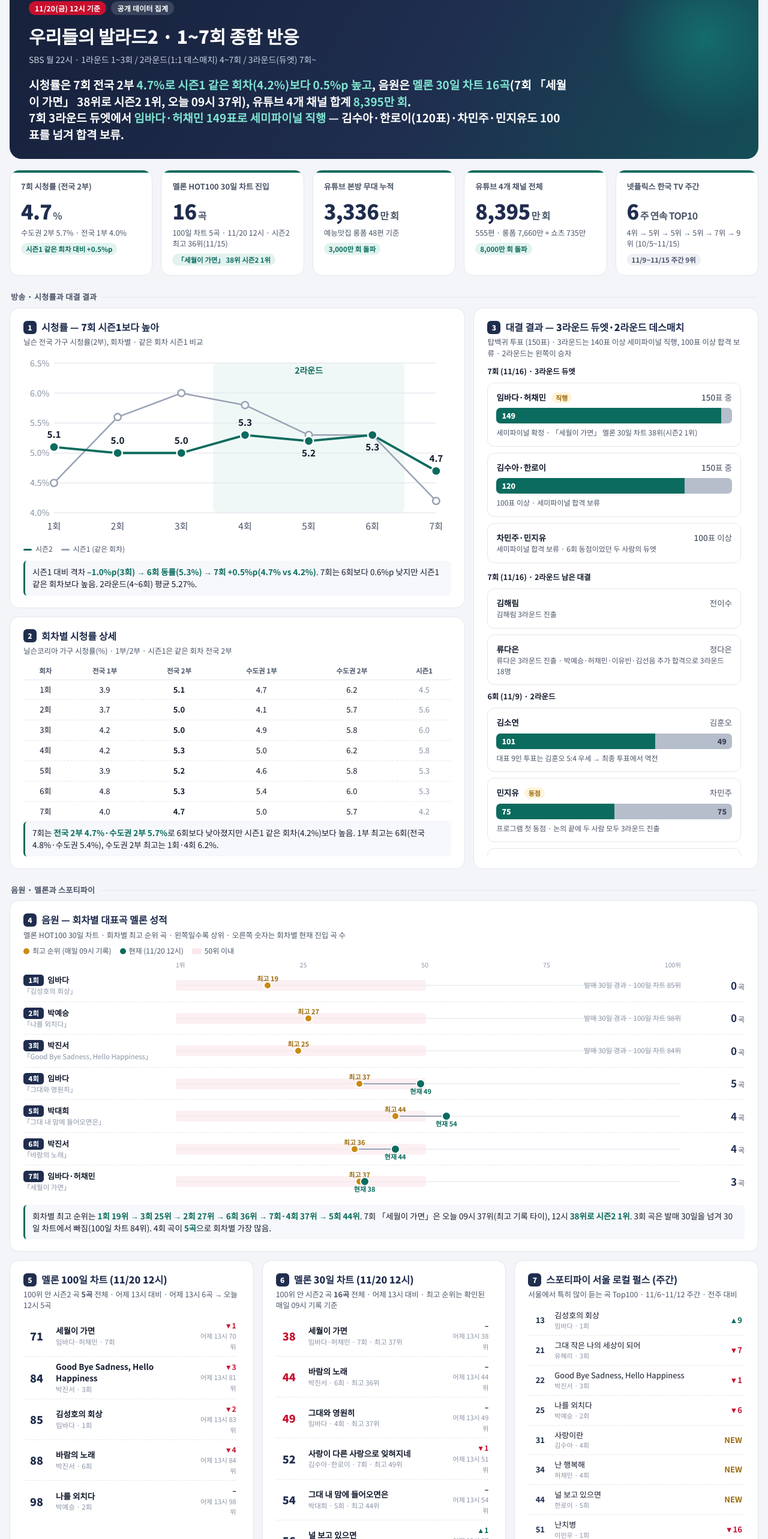
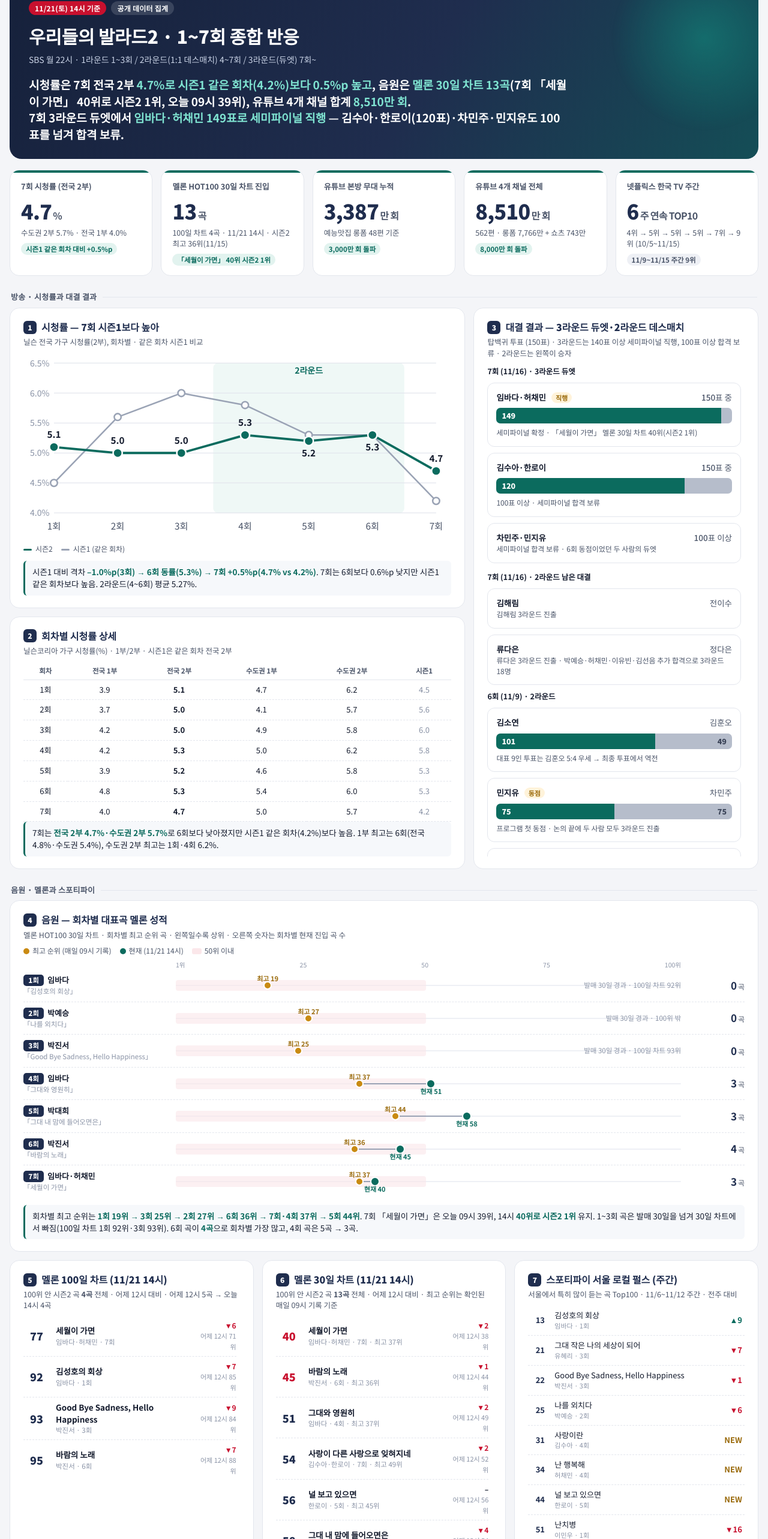
Before and after one commit to seoulshit/ballad2, a plain HTML site: page public/index.html in a window 1280 px wide. Shown: the part 54-2620 px from the top of the page at 60% size. Drawn offline with Linux system fonts and the light colour scheme.

Commit message:
11/21 14시 기준 업데이트: 멜론 30일 차트 13곡(세월이 가면 40위·4·5회 곡 4곡 100위 밖)·100일 차트 4곡, TOP100 진입 없음, 유튜브 8,510만
Co-Authored-By: Claude Opus 5.5 <noreply@anthropic.com>
Claude-Session: https://claude.ai/code/session_01V5qb9Vc9yXhBoFNxLnfHAh

```diff
--- a/public/index.html
+++ b/public/index.html
@@ -159,10 +159,10 @@ svg{display:block;width:100%;height:auto;overflow:visible}
 <div class="wrap">
 
 <section class="hero rv">
-  <span class="tag">11/20(금) 12시 기준</span><span class="tag ghost">공개 데이터 집계</span>
+  <span class="tag">11/21(토) 14시 기준</span><span class="tag ghost">공개 데이터 집계</span>
   <h1>우리들의 발라드2 · 1~7회 종합 반응</h1>
   <p>SBS 월 22시 · 1라운드 1~3회 / 2라운드(1:1 데스매치) 4~7회 / 3라운드(듀엣) 7회~</p>
-  <div class="headline">시청률은 7회 전국 2부 <b>4.7%로 시즌1 같은 회차(4.2%)보다 0.5%p 높고</b>, 음원은 <b>멜론 30일 차트 16곡</b>(7회 「세월이 가면」 38위로 시즌2 1위, 오늘 09시 37위), 유튜브 4개 채널 합계 <b>8,395만 회</b>.<br>
+  <div class="headline">시청률은 7회 전국 2부 <b>4.7%로 시즌1 같은 회차(4.2%)보다 0.5%p 높고</b>, 음원은 <b>멜론 30일 차트 13곡</b>(7회 「세월이 가면」 40위로 시즌2 1위, 오늘 09시 39위), 유튜브 4개 채널 합계 <b>8,510만 회</b>.<br>
   7회 3라운드 듀엣에서 <b>임바다·허채민 149표로 세미파이널 직행</b> — 김수아·한로이(120표)·차민주·민지유도 100표를 넘겨 합격 보류.</div>
 </section>
 
@@ -171,14 +171,14 @@ svg{display:block;width:100%;height:auto;overflow:visible}
     <div class="num"><span data-count="4.7" data-dec="1">0</span><small>%</small></div>
     <div class="sub">수도권 2부 5.7% · 전국 1부 4.0%</div><span class="chip up">시즌1 같은 회차 대비 +0.5%p</span></div>
   <div class="kpi rv"><div class="bar"></div><div class="lab">멜론 HOT100 30일 차트 진입</div>
-    <div class="num"><span data-count="16">0</span><small>곡</small></div>
-    <div class="sub">100일 차트 5곡 · 11/20 12시 · 시즌2 최고 36위(11/15)</div><span class="chip up">「세월이 가면」 38위 시즌2 1위</span></div>
+    <div class="num"><span data-count="13">0</span><small>곡</small></div>
+    <div class="sub">100일 차트 4곡 · 11/21 14시 · 시즌2 최고 36위(11/15)</div><span class="chip up">「세월이 가면」 40위 시즌2 1위</span></div>
   <div class="kpi rv"><div class="bar"></div><div class="lab">유튜브 본방 무대 누적</div>
-    <div class="num"><span data-count="3336" data-sep="1">0</span><small>만 회</small></div>
+    <div class="num"><span data-count="3387" data-sep="1">0</span><small>만 회</small></div>
     <div class="sub">예능맛집 롱폼 48편 기준</div><span class="chip up">3,000만 회 돌파</span></div>
   <div class="kpi rv"><div class="bar"></div><div class="lab">유튜브 4개 채널 전체</div>
-    <div class="num"><span data-count="8395" data-sep="1">0</span><small>만 회</small></div>
-    <div class="sub">555편 · 롱폼 7,660만 + 쇼츠 735만</div><span class="chip up">8,000만 회 돌파</span></div>
+    <div class="num"><span data-count="8510" data-sep="1">0</span><small>만 회</small></div>
+    <div class="sub">562편 · 롱폼 7,766만 + 쇼츠 743만</div><span class="chip up">8,000만 회 돌파</span></div>
   <div class="kpi rv"><div class="bar"></div><div class="lab">넷플릭스 한국 TV 주간</div>
     <div class="num"><span data-count="6">0</span><small>주 연속 TOP10</small></div>
     <div class="sub">4위 → 5위 → 5위 → 5위 → 7위 → 9위 (10/5~11/15)</div><span class="chip neu">11/9~11/15 주간 9위</span></div>
@@ -208,7 +208,7 @@ svg{display:block;width:100%;height:auto;overflow:visible}
     <div class="cap" style="margin-top:10px;font-weight:700;color:var(--ink)">7회 (11/16) · 3라운드 듀엣</div>
     <div class="match"><div class="row"><span>임바다·허채민 <span class="badge b-gold">직행</span></span><span class="l">150표 중</span></div>
       <div class="vs"><div class="w" data-w="149">149</div><div class="lo" data-w="1"></div></div>
-      <div class="note">세미파이널 확정 · 「세월이 가면」 멜론 30일 차트 38위(시즌2 1위)</div></div>
+      <div class="note">세미파이널 확정 · 「세월이 가면」 멜론 30일 차트 40위(시즌2 1위)</div></div>
     <div class="match"><div class="row"><span>김수아·한로이</span><span class="l">150표 중</span></div>
       <div class="vs"><div class="w" data-w="120">120</div><div class="lo" data-w="30"></div></div>
       <div class="note">100표 이상 · 세미파이널 합격 보류</div></div>
@@ -258,23 +258,23 @@ svg{display:block;width:100%;height:auto;overflow:visible}
   <div class="card rv" id="c-music">
     <h2><span class="n">4</span>음원 — 회차별 대표곡 멜론 성적</h2>
     <div class="cap">멜론 HOT100 30일 차트 · 회차별 최고 순위 곡 · 왼쪽일수록 상위 · 오른쪽 숫자는 회차별 현재 진입 곡 수</div>
-    <div class="eplegend"><span><i class="dot best"></i>최고 순위 (매일 09시 기록)</span><span><i class="dot cur"></i>현재 (11/20 12시)</span><span><i class="zone"></i>50위 이내</span></div>
+    <div class="eplegend"><span><i class="dot best"></i>최고 순위 (매일 09시 기록)</span><span><i class="dot cur"></i>현재 (11/21 14시)</span><span><i class="zone"></i>50위 이내</span></div>
     <div id="eprank"></div>
-    <div class="takeaway">회차별 최고 순위는 <b>1회 19위 → 3회 25위 → 2회 27위 → 6회 36위 → 7회·4회 37위 → 5회 44위</b>. 7회 「세월이 가면」은 오늘 09시 37위(최고 기록 타이), 12시 <b>38위로 시즌2 1위</b>. 3회 곡은 발매 30일을 넘겨 30일 차트에서 빠짐(100일 차트 84위). 4회 곡이 <b>5곡</b>으로 회차별 가장 많음.</div>
+    <div class="takeaway">회차별 최고 순위는 <b>1회 19위 → 3회 25위 → 2회 27위 → 6회 36위 → 7회·4회 37위 → 5회 44위</b>. 7회 「세월이 가면」은 오늘 09시 39위, 14시 <b>40위로 시즌2 1위</b> 유지. 1~3회 곡은 발매 30일을 넘겨 30일 차트에서 빠짐(100일 차트 1회 92위·3회 93위). 6회 곡이 <b>4곡</b>으로 회차별 가장 많고, 4회 곡은 5곡 → 3곡.</div>
   </div>
 </section>
 <section class="swipe" id="swipe" aria-label="멜론 100일 차트·30일 차트·스포티파이 로컬 펄스 (옆으로 넘겨 보기)">
   <div class="card rv" id="c-rank100">
-    <h2><span class="n">5</span>멜론 100일 차트 (11/20 12시)</h2>
-    <div class="cap">100위 안 시즌2 곡 <b id="rkcount100"></b> 전체 · 어제 13시 대비 · 어제 13시 6곡 → 오늘 12시 5곡</div>
+    <h2><span class="n">5</span>멜론 100일 차트 (11/21 14시)</h2>
+    <div class="cap">100위 안 시즌2 곡 <b id="rkcount100"></b> 전체 · 어제 12시 대비 · 어제 12시 5곡 → 오늘 14시 4곡</div>
     <div id="ranklist100" class="rkscroll"></div>
-    <div class="takeaway"><b>5곡</b> 진입. 7회 「세월이 가면」 <b>71위</b>로 시즌2 1위 유지, 박진서 두 곡 84·88위, 1회 「김성호의 회상」 85위, 2회 「나를 외치다」 98위. 어제 처음 들어온 4회 「그대와 영원히」는 100위 밖으로.</div>
+    <div class="takeaway"><b>4곡</b> 진입. 7회 「세월이 가면」 <b>77위</b>로 시즌2 1위 유지, 1회 「김성호의 회상」 92위, 박진서 두 곡 93·95위. 2회 「나를 외치다」는 100위 밖으로. 30일 차트에서 빠진 1·3회 곡이 100일 차트에서 이어지는 흐름.</div>
   </div>
   <div class="card rv" id="c-rank">
-    <h2><span class="n">6</span>멜론 30일 차트 (11/20 12시)</h2>
-    <div class="cap">100위 안 시즌2 곡 <b id="rkcount"></b> 전체 · 어제 13시 대비 · 최고 순위는 확인된 매일 09시 기록 기준</div>
+    <h2><span class="n">6</span>멜론 30일 차트 (11/21 14시)</h2>
+    <div class="cap">100위 안 시즌2 곡 <b id="rkcount"></b> 전체 · 어제 12시 대비 · 최고 순위는 확인된 매일 09시 기록 기준</div>
     <div id="ranklist" class="rkscroll"></div>
-    <div class="takeaway">어제 13시 18곡 → <b>16곡</b>. 3회 곡 2곡(「Good Bye Sadness, Hello Happiness」·「그대 작은 나의 세상이 되어」)이 발매 30일을 넘겨 빠지고 4회 「난 행복해」도 100위 밖. 7회 차민주·민지유 「아름다운 날들」 <b>90위로 새로 진입</b>. 「세월이 가면」 <b>38위</b> 시즌2 1위, 김수아·한로이 듀엣은 오늘 09시 <b>49위로 최고 기록</b>.</div>
+    <div class="takeaway">어제 12시 16곡 → <b>13곡</b>. 4·5회 곡 4곡(「그대 내게 다시」·「만약에 말야」·「떠나지마」·「사랑은」)이 100위 밖으로 빠지고, 4회 허채민 「난 행복해」가 100위로 다시 진입. 「세월이 가면」 <b>40위</b> 시즌2 1위, 7회 「아름다운 날들」은 오늘 09시 <b>89위로 첫 09시 기록</b>.</div>
   </div>
   <div class="card rv" id="c-sp">
     <h2><span class="n">7</span>스포티파이 서울 로컬 펄스 (주간)</h2>
@@ -289,27 +289,27 @@ svg{display:block;width:100%;height:auto;overflow:visible}
 <section class="grid g3" style="margin-top:8px">
   <div class="card rv" id="c-yt">
     <h2><span class="n">8</span>유튜브 — 회차별 본방 무대 누적 조회</h2>
-    <div class="cap">스브스 예능맛집 롱폼 본방 무대 합계 (11/20 12시) · 회차마다 공개 기간이 달라 단순 비교 불가</div>
+    <div class="cap">스브스 예능맛집 롱폼 본방 무대 합계 (11/21 14시) · 회차마다 공개 기간이 달라 단순 비교 불가</div>
     <svg viewBox="0 0 560 250" id="svg-yt" role="img" aria-label="회차별 유튜브 본방 무대 누적 조회"></svg>
-    <div class="takeaway">1회 본방 무대 합계 <b>1,091만 회</b>(김소연 무대가 시즌2 최다). 본방 무대 전체 합계는 <b>3,336만 회</b>(48편). 6회는 공개 11일 만에 <b>295.9만으로 5회(18일, 288.1만)보다 많음</b>, 7회는 공개 4일 109.4만.</div>
+    <div class="takeaway">1회 본방 무대 합계 <b>1,099만 회</b>(김소연 무대가 시즌2 최다). 본방 무대 전체 합계는 <b>3,387만 회</b>(48편). 6회는 공개 12일 만에 <b>304.1만으로 5회(19일, 292.9만)보다 많음</b>, 7회는 공개 5일 122.3만.</div>
   </div>
   <div class="card rv" id="c-ep5">
-    <h2><span class="n">9</span>7회 무대 영상 반응 (공개 4일)</h2>
+    <h2><span class="n">9</span>7회 무대 영상 반응 (공개 5일)</h2>
     <div class="cap">스브스 예능맛집 본방 무대 조회수</div>
     <div id="ep5" style="margin-top:10px"></div>
-    <div class="takeaway"><b>김수아·한로이 듀엣이 49.2만</b>으로 7회 1위, 7회 조회의 45%. 149표로 세미파이널에 직행한 임바다·허채민은 23.4만, 음원은 「세월이 가면」이 멜론 30일 차트 38위로 시즌2 1위. 6회 박진서 무대는 130.6만, 김소연 110.2만.</div>
+    <div class="takeaway"><b>김수아·한로이 듀엣이 54.5만</b>으로 7회 1위, 7회 조회의 45%. 149표로 세미파이널에 직행한 임바다·허채민은 28.5만, 음원은 「세월이 가면」이 멜론 30일 차트 40위로 시즌2 1위. 6회 박진서 무대는 134.8만, 김소연 112.3만.</div>
   </div>
   <div class="card rv" id="c-ch">
     <h2><span class="n">10</span>유튜브 채널별 비중</h2>
-    <div class="cap">4개 채널 합계 8,395만 회 (중복 제거, 11/20 12시)</div>
+    <div class="cap">4개 채널 합계 8,510만 회 (중복 제거, 11/21 14시)</div>
     <svg viewBox="0 0 300 170" id="svg-ch" role="img" aria-label="유튜브 채널별 조회 비중"></svg>
     <div id="chleg"></div>
   </div>
 </section>
 
 <div class="foot">
-기준: 시청률 닐슨코리아 지상파 일간 공개 자료(가구, 7회 11/16 방송분 반영) · 음원 멜론 HOT100 30일 차트·100일 차트(11/20 12시, 추이·최고 순위는 확인된 매일 09시 기록), 스포티파이 서울 로컬 펄스 주간(11/6~11/12) ·
-유튜브 스브스 예능맛집·SBS Entertainment·SBS·슴올 스테이지 4개 채널 공개 조회수 직접 집계(11/20 12시, 9/8 첫 공개 이후 제목·설명에 프로그램명이 들어간 영상, 시즌1 TOP6 팬콘서트 영상 제외) · 넷플릭스 Tudum 공식 주간 TOP10(11/9~11/15) · 대결 결과 방송 및 보도 교차 확인 ·
+기준: 시청률 닐슨코리아 지상파 일간 공개 자료(가구, 7회 11/16 방송분 반영) · 음원 멜론 HOT100 30일 차트·100일 차트(11/21 14시, 추이·최고 순위는 확인된 매일 09시 기록), 스포티파이 서울 로컬 펄스 주간(11/6~11/12) ·
+유튜브 스브스 예능맛집·SBS Entertainment·SBS·슴올 스테이지 4개 채널 공개 조회수 직접 집계(11/21 14시, 9/8 첫 공개 이후 제목·설명에 프로그램명이 들어간 영상, 시즌1 TOP6 팬콘서트 영상 제외) · 넷플릭스 Tudum 공식 주간 TOP10(11/9~11/15) · 대결 결과 방송 및 보도 교차 확인 ·
 원자료로 확인되지 않은 보도 수치는 제외 · 영상·음원은 회차별 공개 기간이 달라 참고 비교
 </div>
 </div>
@@ -346,7 +346,7 @@ function T(txt,attrs,parent){const t=E('text',attrs,parent);t.textContent=txt;re
 /* 2. 유튜브 회차별 */
 (function(){
   const s=document.getElementById('svg-yt'); const W=560,H=250,L=58,R=12,Tp=22,B=40;
-  const d=[[1090.8,'46일'],[710.6,'39일'],[480.5,'32일'],[360.2,'25일'],[288.1,'18일'],[295.9,'11일'],[109.4,'4일']]; const top=['김소연','박예승','박진서','임바다','박예승','박진서','김수아·한로이'];
+  const d=[[1098.9,'47일'],[716.3,'40일'],[485.8,'33일'],[366.7,'26일'],[292.9,'19일'],[304.1,'12일'],[122.3,'5일']]; const top=['김소연','박예승','박진서','임바다','박예승','박진서','김수아·한로이'];
   const max=1200, bw=48, x=i=>L+18+i*((W-L-R-36)/6), y=v=>Tp+(1-v/max)*(H-Tp-B);
   const g=E('g',{class:'grid'},s);[0,300,600,900,1200].forEach(v=>{E('line',{x1:L,x2:W-R,y1:y(v),y2:y(v)},g);T(v+'만',{x:L-6,y:y(v)+4,'text-anchor':'end','font-size':11,fill:'#8A93A6'},s)});
   d.forEach(([v,days],i)=>{const r2=i>=3; const h=y(0)-y(v);
@@ -362,13 +362,13 @@ function T(txt,attrs,parent){const t=E('text',attrs,parent);t.textContent=txt;re
 /* 3. 회차별 대표곡 (멜론 30일 차트) — 매 업데이트 때 cur·n 갱신, 새 회차는 행 추가 */
 (function(){
   /* [회차, 곡명, 참가자, 최고 순위(매일 09시 기록, 없으면 null), 현재 순위(30일 차트 100위 밖이면 null), 회차 곡 현재 진입 수, 현재 순위 없을 때 문구] */
-  const EP=[[1,'김성호의 회상','임바다',19,null,0,'발매 30일 경과 · 100일 차트 85위'],
-    [2,'나를 외치다','박예승',27,null,0,'발매 30일 경과 · 100일 차트 98위'],
-    [3,'Good Bye Sadness, Hello Happiness','박진서',25,null,0,'발매 30일 경과 · 100일 차트 84위'],
-    [4,'그대와 영원히','임바다',37,49,5,''],
-    [5,'그대 내 맘에 들어오면은','박대희',44,54,4,''],
-    [6,'바람의 노래','박진서',36,44,4,''],
-    [7,'세월이 가면','임바다·허채민',37,38,3,'']];
+  const EP=[[1,'김성호의 회상','임바다',19,null,0,'발매 30일 경과 · 100일 차트 92위'],
+    [2,'나를 외치다','박예승',27,null,0,'발매 30일 경과 · 100위 밖'],
+    [3,'Good Bye Sadness, Hello Happiness','박진서',25,null,0,'발매 30일 경과 · 100일 차트 93위'],
+    [4,'그대와 영원히','임바다',37,51,3,''],
+    [5,'그대 내 맘에 들어오면은','박대희',44,58,3,''],
+    [6,'바람의 노래','박진서',36,45,4,''],
+    [7,'세월이 가면','임바다·허채민',37,40,3,'']];
   const pos=r=>((r-1)/99*100).toFixed(2)+'%';
   const el=document.getElementById('eprank');
   const ax=document.createElement('div');ax.className='epaxis';ax.innerHTML='<div></div><div><span>1위</span><span>25</span><span>50</span><span>75</span><span>100위</span></div><div></div>';el.appendChild(ax);
@@ -384,41 +384,40 @@ function T(txt,attrs,parent){const t=E('text',attrs,parent);t.textContent=txt;re
 
 /* 4. 상위 곡 */
 (function(){
-  const rows=[[38,'세월이 가면','임바다·허채민 · 7회 · 최고 37위',38],[44,'바람의 노래','박진서 · 6회 · 최고 36위',44],[49,'그대와 영원히','임바다 · 4회 · 최고 37위',49],
-    [52,'사랑이 다른 사랑으로 잊혀지네','김수아·한로이 · 7회 · 최고 49위',51],[54,'그대 내 맘에 들어오면은','박대희 · 5회 · 최고 44위',54],[56,'널 보고 있으면','한로이 · 5회 · 최고 45위',57],
-    [68,'너무 아픈 사랑은 사랑이 아니었음을','김소연 · 6회 · 최고 63위',64],[69,'사랑이란','김수아 · 4회 · 최고 47위',71],[73,'내게 사랑이 뭐냐고 물어본다면','박예승 · 5회 · 최고 80위',78],
-    [77,'좋니','민지유 · 6회 · 최고 78위',80],[87,'뜨거운 안녕','차민주 · 6회 · 최고 90위',85],[90,'아름다운 날들','차민주·민지유 · 7회 · 12시 첫 진입',0],
-    [93,'그대 내게 다시','이유빈 · 5회 · 09시 기록 없음',98],[96,'만약에 말야','김선음 · 4회 · 09시 기록 없음',87],[98,'떠나지마','유혜리 · 4회 · 09시 기록 없음',97],
-    [99,'사랑은','이민우 · 4회 · 09시 기록 없음',95]];
-  /* p: 직전 파일(11/19 13시) 순위 · 0 = 100위 밖(NEW) · null = 미확인 */
-  const rows100=[[71,'세월이 가면','임바다·허채민 · 7회',70],[84,'Good Bye Sadness, Hello Happiness','박진서 · 3회',81],[85,'김성호의 회상','임바다 · 1회',83],[88,'바람의 노래','박진서 · 6회',84],[98,'나를 외치다','박예승 · 2회',98]];
-  /* rows100 p: 직전 파일(11/19 13시) 100일 차트 순위 */
+  const rows=[[40,'세월이 가면','임바다·허채민 · 7회 · 최고 37위',38],[45,'바람의 노래','박진서 · 6회 · 최고 36위',44],[51,'그대와 영원히','임바다 · 4회 · 최고 37위',49],
+    [54,'사랑이 다른 사랑으로 잊혀지네','김수아·한로이 · 7회 · 최고 49위',52],[56,'널 보고 있으면','한로이 · 5회 · 최고 45위',56],[58,'그대 내 맘에 들어오면은','박대희 · 5회 · 최고 44위',54],
+    [66,'너무 아픈 사랑은 사랑이 아니었음을','김소연 · 6회 · 최고 63위',68],[74,'사랑이란','김수아 · 4회 · 최고 47위',69],[77,'내게 사랑이 뭐냐고 물어본다면','박예승 · 5회 · 최고 80위',73],
+    [88,'좋니','민지유 · 6회 · 최고 78위',77],[93,'뜨거운 안녕','차민주 · 6회 · 최고 90위',87],[96,'아름다운 날들','차민주·민지유 · 7회 · 최고 89위',90],
+    [100,'난 행복해','허채민 · 4회 · 09시 기록 없음',0]];
+  /* p: 직전 파일(11/20 12시) 순위 · 0 = 100위 밖(NEW) · null = 미확인 */
+  const rows100=[[77,'세월이 가면','임바다·허채민 · 7회',71],[92,'김성호의 회상','임바다 · 1회',85],[93,'Good Bye Sadness, Hello Happiness','박진서 · 3회',84],[95,'바람의 노래','박진서 · 6회',88]];
+  /* rows100 p: 직전 파일(11/20 12시) 100일 차트 순위 */
   function render(id,cid,list,lab){const el=document.getElementById(id); document.getElementById(cid).textContent=list.length+'곡';
   list.forEach(([r,t,a,p],i)=>{const d=document.createElement('div');d.className='rank';
     const diff=p==null?'<span style="color:var(--mute)">–</span>':p===0?'<span style="color:var(--gold)">NEW</span>':(p-r>0?`<span style="color:var(--teal)">▲${p-r}</span>`:(p-r<0?`<span style="color:var(--red)">▼${r-p}</span>`:'–'));
     d.innerHTML=`<div class="rk ${r<=50?'hot':''}" data-count="${r}">0</div><div class="t">${t}<small>${a}</small></div><div class="d">${diff}<br><span style="color:var(--mute);font-weight:400;font-size:11px">${p==null?lab+' 미확인':p===0?lab+' 100위 밖':lab+' '+p+'위'}</span></div>`;
     el.appendChild(d)})}
-  render('ranklist','rkcount',rows,'어제 13시');
-  render('ranklist100','rkcount100',rows100,'어제 13시');
+  render('ranklist','rkcount',rows,'어제 12시');
+  render('ranklist100','rkcount100',rows100,'어제 12시');
 })();
 
 /* 6. 5회 영상 */
 (function(){
-  const d=[['김수아·한로이 (보류)',49.2,'var(--gold)'],['임바다·허채민 (직행)',23.4,'var(--teal)'],['차민주·민지유 (보류)',11.6,'var(--gold)'],['김해림 (승)',8.6,'var(--teal)'],['전이수 (패)',8.5,'var(--s1)'],['정다은 (패)',4.1,'var(--s1)'],['류다은 (승)',4.0,'var(--teal)']];
+  const d=[['김수아·한로이 (보류)',54.5,'var(--gold)'],['임바다·허채민 (직행)',28.5,'var(--teal)'],['차민주·민지유 (보류)',12.5,'var(--gold)'],['전이수 (패)',9.1,'var(--s1)'],['김해림 (승)',9.1,'var(--teal)'],['정다은 (패)',4.3,'var(--s1)'],['류다은 (승)',4.2,'var(--teal)']];
   const el=document.getElementById('ep5');
   d.forEach(([n,v,c])=>{const r=document.createElement('div');r.className='hb';r.innerHTML=`<div class="nm">${n}</div><div class="tr"><div class="fl" style="background:${c}" data-w="${v/d[0][1]*100}"></div></div><div class="v">${v.toFixed(1)}만</div>`;el.appendChild(r)});
 })();
 
 /* 7. 채널 도넛 */
 (function(){
-  const s=document.getElementById('svg-ch'); const d=[['스브스 예능맛집',5147,'#0B6B5E'],['SBS Entertainment',2099,'#2C3E6B'],['SBS (@SBSNOW)',679,'#C98A12'],['슴올 스테이지',470,'#C8102E']];
+  const s=document.getElementById('svg-ch'); const d=[['스브스 예능맛집',5210,'#0B6B5E'],['SBS Entertainment',2139,'#2C3E6B'],['SBS (@SBSNOW)',685,'#C98A12'],['슴올 스테이지',475,'#C8102E']];
   const tot=d.reduce((a,b)=>a+b[1],0), cx=85,cy=85,r=62,sw=26, C=2*Math.PI*r; let off=0;
   E('circle',{cx,cy,r,fill:'none',stroke:'#EEF0F5','stroke-width':sw},s);
   d.forEach(([n,v,c],i)=>{const len=v/tot*C; const seg=E('circle',{cx,cy,r,fill:'none',stroke:c,'stroke-width':sw,'stroke-dasharray':`0 ${C}`,transform:`rotate(-90 ${cx} ${cy})`,class:'hit'},s);
     seg.dataset.d=`${Math.max(len-2,0)} ${C-Math.max(len-2,0)}`; seg.dataset.o=-off; seg.style.transition=`stroke-dasharray 1s ease ${i*.2}s`; seg.setAttribute('stroke-dashoffset',-off); off+=len;
     bindTip(seg,`${n} · ${v.toLocaleString()}만 회 · ${(v/tot*100).toFixed(0)}%`)});
-  T('8,395만',{x:cx,y:cy+2,'text-anchor':'middle','font-size':17,'font-weight':900,fill:'#1F2D4E'},s);
-  T('555편',{x:cx,y:cy+20,'text-anchor':'middle','font-size':11,fill:'#8A93A6'},s);
+  T('8,510만',{x:cx,y:cy+2,'text-anchor':'middle','font-size':17,'font-weight':900,fill:'#1F2D4E'},s);
+  T('562편',{x:cx,y:cy+20,'text-anchor':'middle','font-size':11,fill:'#8A93A6'},s);
   const lg=document.getElementById('chleg');
   d.forEach(([n,v,c])=>{const r=document.createElement('div');r.className='hb';r.style.gridTemplateColumns='14px 1fr 110px';
     r.innerHTML=`<div style="width:12px;height:12px;border-radius:3px;background:${CM[c]||c}"></div><div class="nm">${n}</div><div class="v">${(v/tot*100).toFixed(0)}% <span style="color:var(--mute);font-weight:400">${v.toLocaleString()}만</span></div>`;lg.appendChild(r)});
```
